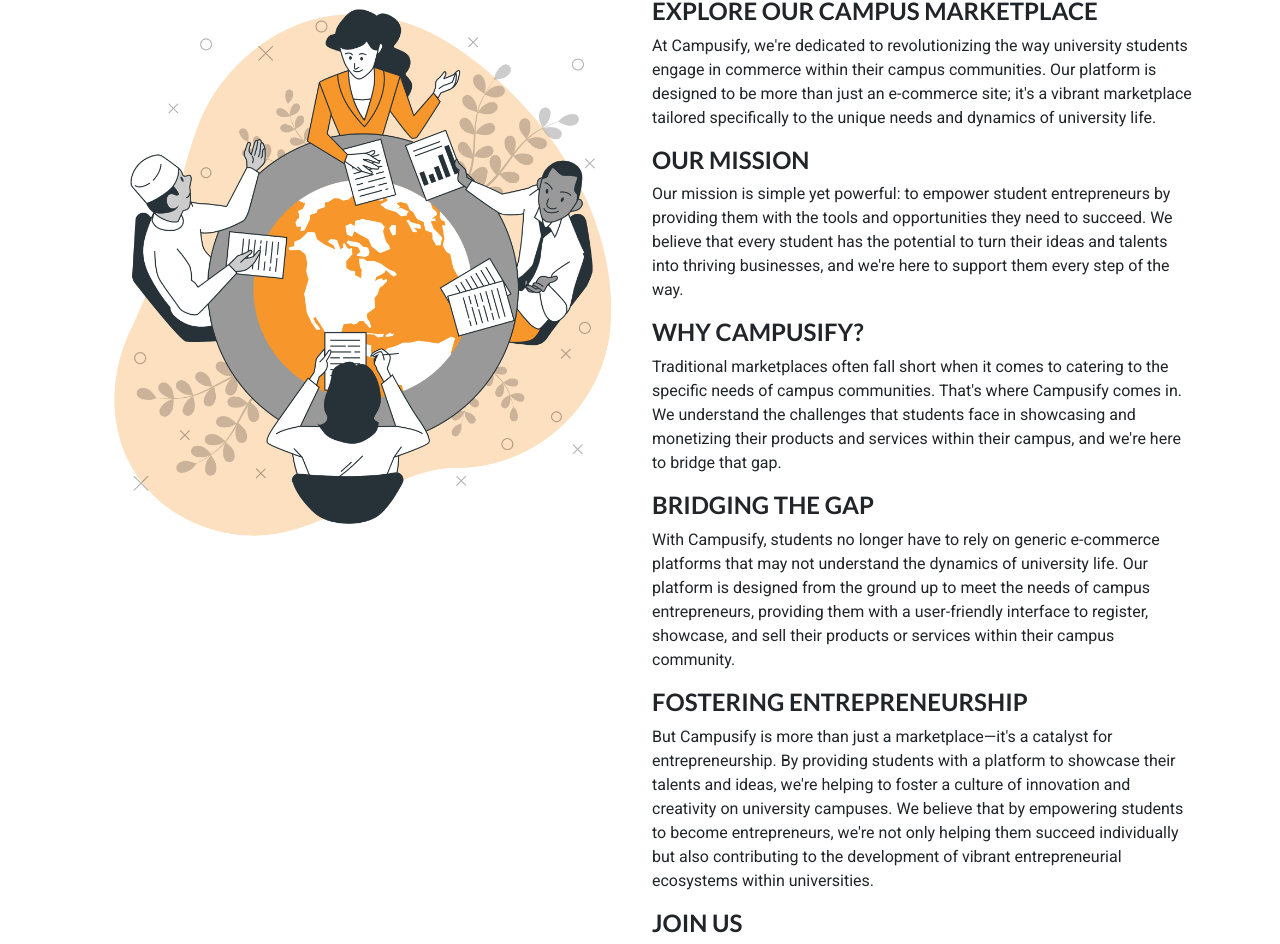
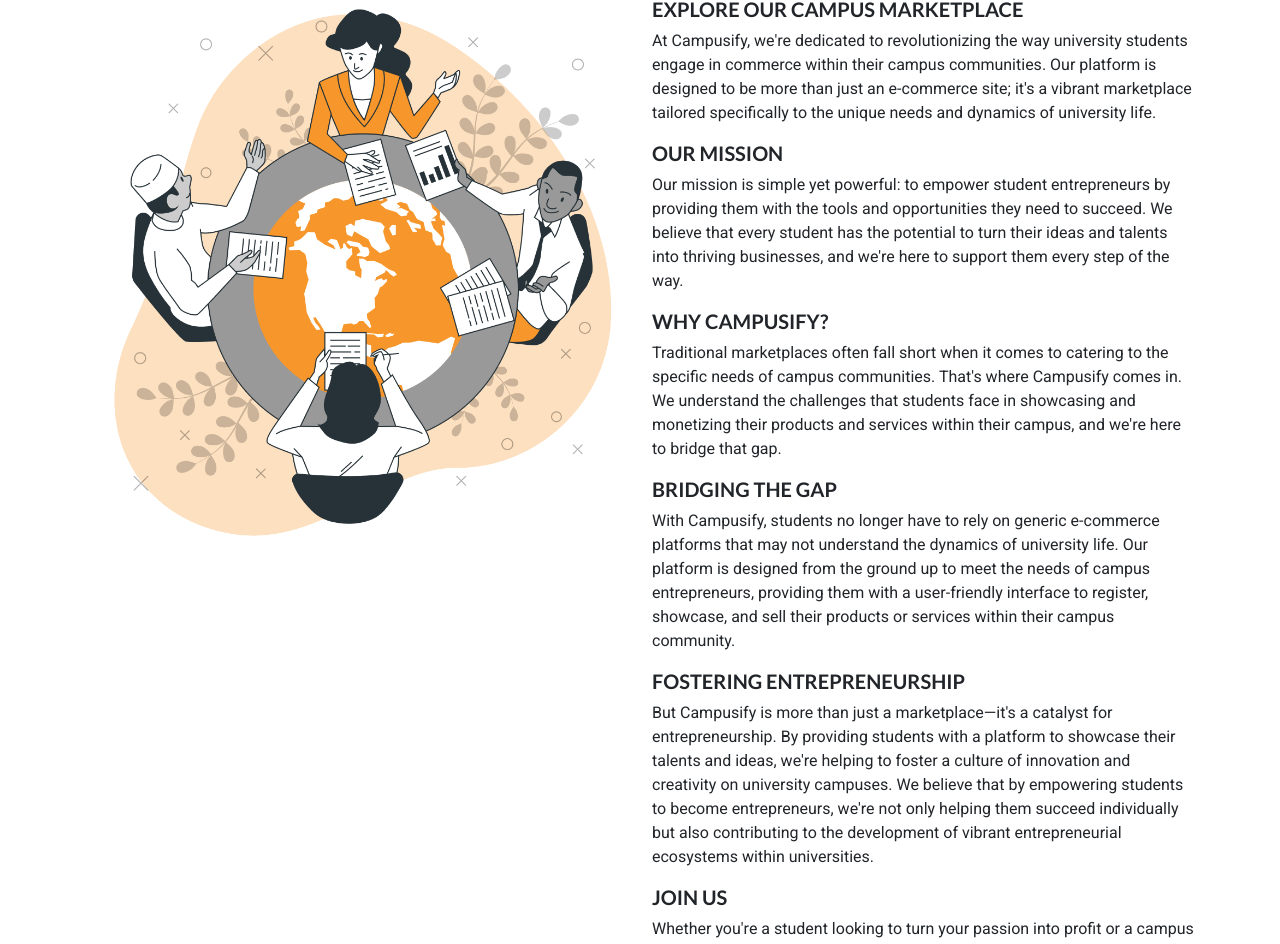
Before and after one commit to Abba-ops/campusify, a React (Create React App) app in the folder client/: page /about in a window 1280 px wide. Shown: the part 135-1079 px from the top of the page. Built offline with nearby package versions, Linux system fonts and the light colour scheme; no server answers.

Commit message:
changed heading size on about page

```diff
--- a/client/src/pages/About.jsx
+++ b/client/src/pages/About.jsx
@@ -27,7 +27,7 @@
           </Col>
           <Col lg={6}>
             <div>
-              <h4 className="text-uppercase">Explore Our Campus Marketplace</h4>
+              <h5 className="text-uppercase">Explore Our Campus Marketplace</h5>
               <p>
                 At Campusify, we're dedicated to revolutionizing the way
                 university students engage in commerce within their campus
@@ -36,7 +36,7 @@
                 specifically to the unique needs and dynamics of university
                 life.
               </p>
-              <h4 className="text-uppercase">Our Mission</h4>
+              <h5 className="text-uppercase">Our Mission</h5>
               <p>
                 Our mission is simple yet powerful: to empower student
                 entrepreneurs by providing them with the tools and opportunities
@@ -45,7 +45,7 @@
                 businesses, and we're here to support them every step of the
                 way.
               </p>
-              <h4 className="text-uppercase">Why Campusify?</h4>
+              <h5 className="text-uppercase">Why Campusify?</h5>
               <p>
                 Traditional marketplaces often fall short when it comes to
                 catering to the specific needs of campus communities. That's
@@ -53,7 +53,7 @@
                 students face in showcasing and monetizing their products and
                 services within their campus, and we're here to bridge that gap.
               </p>
-              <h4 className="text-uppercase">Bridging the Gap</h4>
+              <h5 className="text-uppercase">Bridging the Gap</h5>
               <p>
                 With Campusify, students no longer have to rely on generic
                 e-commerce platforms that may not understand the dynamics of
@@ -62,7 +62,7 @@
                 user-friendly interface to register, showcase, and sell their
                 products or services within their campus community.
               </p>
-              <h4 className="text-uppercase">Fostering Entrepreneurship</h4>
+              <h5 className="text-uppercase">Fostering Entrepreneurship</h5>
               <p>
                 But Campusify is more than just a marketplace—it's a catalyst
                 for entrepreneurship. By providing students with a platform to
@@ -73,7 +73,7 @@
                 contributing to the development of vibrant entrepreneurial
                 ecosystems within universities.
               </p>
-              <h4 className="text-uppercase">Join Us</h4>
+              <h5 className="text-uppercase">Join Us</h5>
               <p>
                 Whether you're a student looking to turn your passion into
                 profit or a campus community member eager to support local
--- a/client/src/pages/FAQ.jsx
+++ b/client/src/pages/FAQ.jsx
@@ -27,9 +27,9 @@
             </div>
           </Col>
           <Col lg={6}>
-            <h2 className="pb-3 text-uppercase text-center">
+            <h5 className="pb-3 text-uppercase text-center">
               Frequently Asked Questions
-            </h2>
+            </h5>
             <Accordion defaultActiveKey="0">
               {faqItems.map((item, index) => (
                 <Accordion.Item key={index} eventKey={index.toString()}>
--- a/client/src/pages/Vendor/VendorDashboard.jsx
+++ b/client/src/pages/Vendor/VendorDashboard.jsx
@@ -27,7 +27,7 @@
   useGetVendorNotificationsQuery,
   useMarkNotificationAsReadMutation,
 } from "../../features/vendorApiSlice";
-import { RiNotificationLine } from "react-icons/ri";
+import { RiNotification3Line } from "react-icons/ri";
 
 export default function VendorDashboard() {
   const { userInfo } = useSelector((state) => state.auth);
@@ -144,7 +144,7 @@
               <Dropdown align={"end"} show={showMessagesDropdown}>
                 <Nav.Link onClick={toggleMessagesDropdown}>
                   <div className="position-relative">
-                    <RiNotificationLine size={24} />
+                    <RiNotification3Line size={24} />
                     {notifications && notifications.data.length > 0 && (
                       <Badge
                         pill
--- a/client/src/pages/Vendor/VendorProductsTable.jsx
+++ b/client/src/pages/Vendor/VendorProductsTable.jsx
@@ -101,7 +101,7 @@
           </Breadcrumb>
           <div className="d-lg-flex justify-content-between align-items-center">
             <div>
-              <h2>Manage Your Products</h2>
+              <h2>Product Management</h2>
               <p>
                 Efficiently oversee your product listings. Keep your product
                 information accurate and up-to-date with ease.
```
